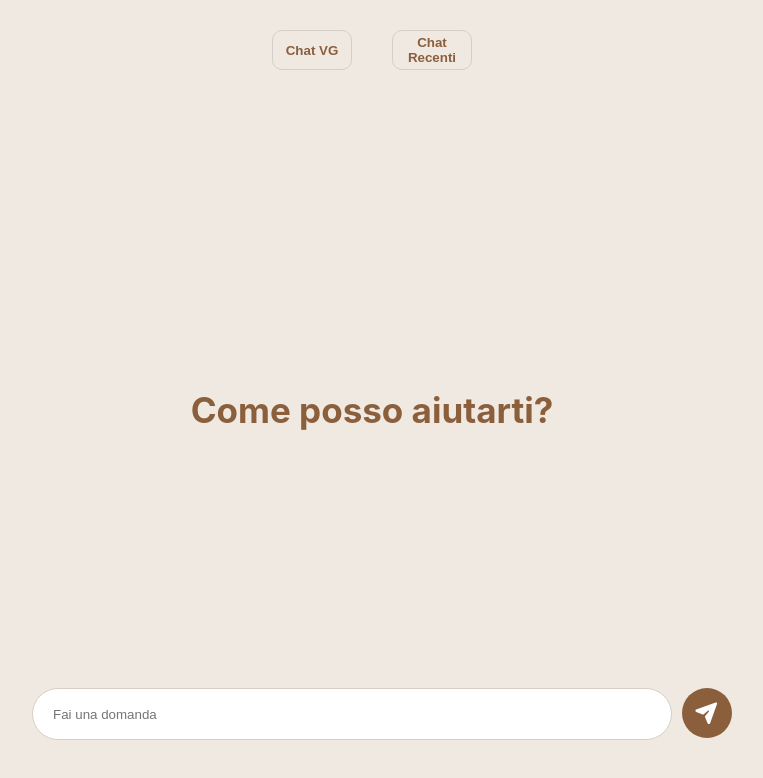
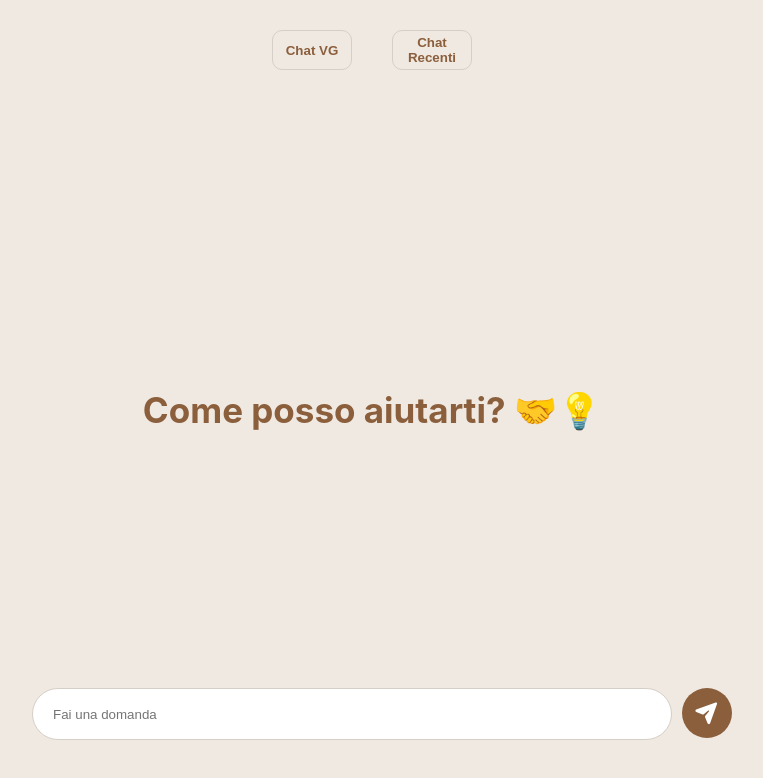
Before and after one commit to Vittoriatosi2006/CHAT-VT, a React (Vite) app in the folder CHAT/: page / in a window 1280 px wide. Shown: the top 778 px of the page, without its empty margins (268-1031 px from the left). Built offline with nearby package versions, Linux system fonts and the light colour scheme.

Commit message:
aggiunta emoji

```diff
--- a/CHAT/src/ChatMain.tsx
+++ b/CHAT/src/ChatMain.tsx
@@ -25,10 +25,10 @@ export function ChatMain(): JSX.Element {
   }
 
   const h1Replies: string[] = [
-    "Ciao utente",
-    "Allora, ti butti?",
-    "Da dove iniziamo?",
-    "Come posso aiutarti?",
+    "Ciao! 👋😊",
+    "Allora, ti butti? 🚀😏",
+    "Da dove iniziamo? 🧭✨",
+    "Come posso aiutarti? 🤝💡",
   ];
   //lo useState serve perche senno l'h1 cambierebbe a ogni scritta aggiunta nell'input
   const [h1Text] = useState(() => getRandomReply(h1Replies));
```
